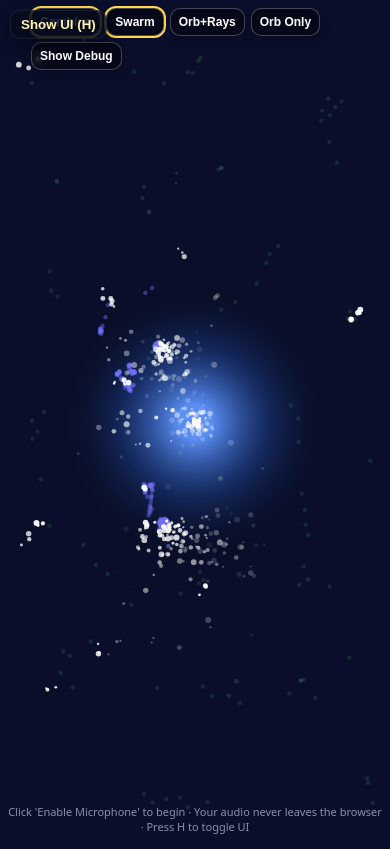
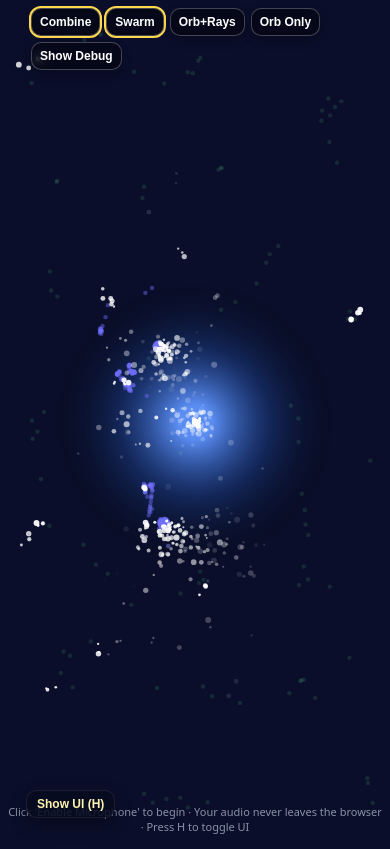
Before and after one commit to gadflyplayerone/synesthesia-web, a React (Vite) app: page / in a window 390 px wide. Built offline with nearby package versions, Linux system fonts and the light colour scheme; no server answers.

Commit message:
v2.1 + build

```diff
--- a/src/App.tsx
+++ b/src/App.tsx
@@ -45,7 +45,7 @@ export default function App() {
   return (
     <div className="wrap">
       {!uiHidden && (
-        <div className="topbar">
+        <div className="topbar at-bottom-left">
           <div className="controls">
             <label>
               Speed
@@ -76,7 +76,7 @@ export default function App() {
       )}
 
       {uiHidden && (
-        <button className="floating-toggle" onClick={() => setUiHidden(false)}>
+        <button className="floating-toggle at-bottom-left" onClick={() => setUiHidden(false)}>
           Show UI (H)
         </button>
       )}
--- a/src/styles.css
+++ b/src/styles.css
@@ -109,3 +109,21 @@ button.secondary { background: #1a1e26; color: var(--muted); }
   .controls { left: 8px; right: 8px; width: auto; }
   .hint { font-size: 11px; padding: 0 8px; }
 }
+
+/* Move "Show UI" toggle to bottom-left (and respect iOS safe areas) */
+.at-bottom-left {
+  position: fixed;
+  left: calc(env(safe-area-inset-left, 0px) + 26px);
+  bottom: calc(env(safe-area-inset-bottom, 0px) + 26px);
+  top: auto;              /* ensure any prior 'top' is neutralized */
+  z-index: 7;             /* above canvas, below modals */
+}
+
+/* Optional: compact size on small screens */
+@media (max-width: 640px) {
+  .at-bottom-left {
+    padding: 6px 10px;
+    font-size: 12px;
+    border-radius: 10px;
+  }
+}
```
Also changed, not shown: 5 other files (tests, documents, lock files or other folders).
